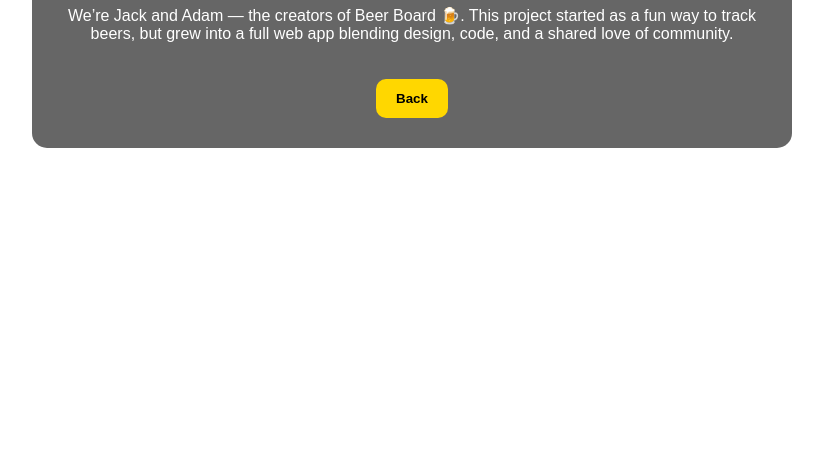
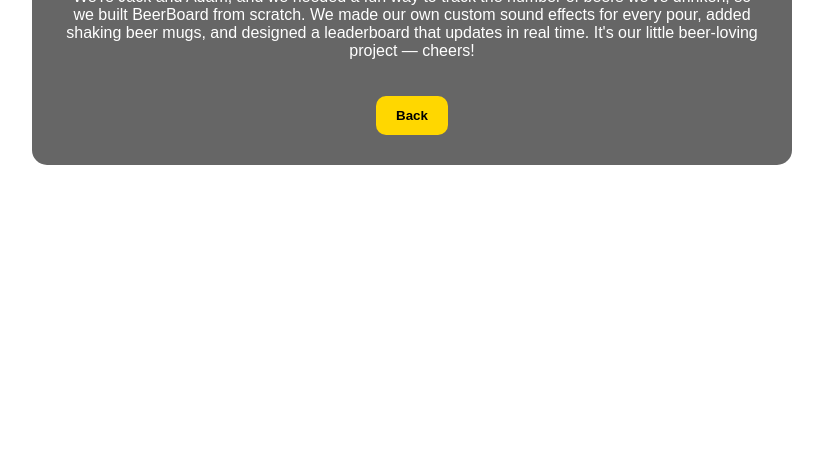
Before and after one commit to alabenski/BeerBoard, a plain HTML site: page founders.html in a window 1280 px wide. Shown: the part 418-880 px from the top of the page, without its empty margins (228-1051 px from the left). Drawn offline with Linux system fonts and the light colour scheme.

Commit message:
jb
Co-authored-by: alabenski <alabenski@users.noreply.github.com>

```diff
--- a/founders.html
+++ b/founders.html
@@ -45,9 +45,11 @@
     <div class="description">
       <h1>Meet the Founders</h1>
       <p>
-        We’re Jack and Adam — the creators of Beer Board 🍺. This project
-        started as a fun way to track beers, but grew into a full web app
-        blending design, code, and a shared love of community.
+        We're Jack and Adam, and we needed a fun way to track the number of
+        beers we've drinken, so we built BeerBoard from scratch. We made our own
+        custom sound effects for every pour, added shaking beer mugs, and
+        designed a leaderboard that updates in real time. It's our little
+        beer-loving project — cheers!
       </p>
       <button class="back-btn" onclick="window.location.href='index.html'">
         Back
```
Also changed, not shown: index.html (+2 -0 lines), styles.css (+16 -0 lines).
